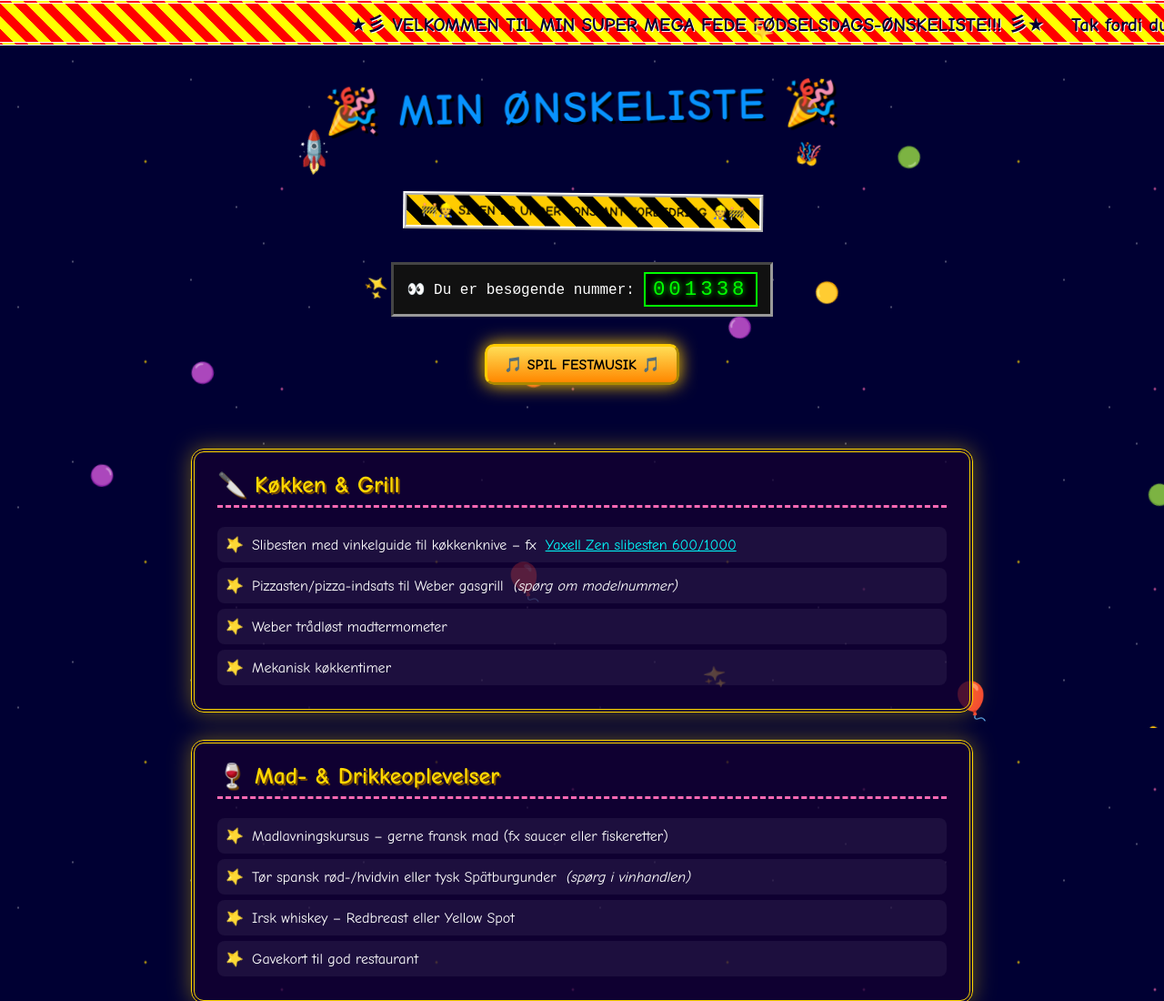
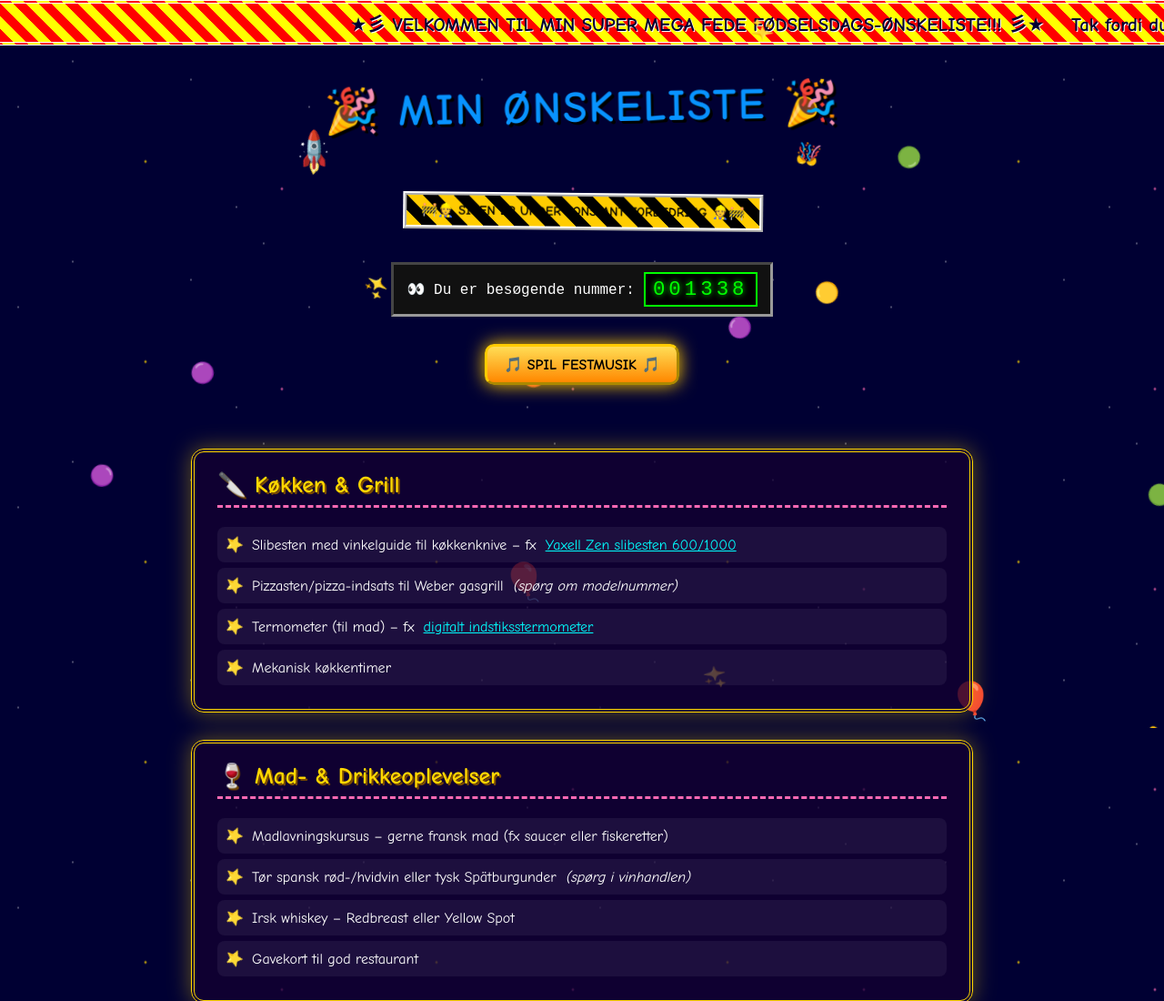
Before and after one commit to frankdossing/onskeliste, a plain HTML site: page index.html in a window 1280 px wide. Shown: the top 1100 px of the page at 91% size. Drawn offline with Linux system fonts and the light colour scheme.

Commit message:
Ret Weber termometer til generelt madtermometer med link

```diff
--- a/index.html
+++ b/index.html
@@ -400,7 +400,7 @@
     <ul>
       <li><span class="star">⭐</span> Slibesten med vinkelguide til køkkenknive – fx <a href="https://knivblokken.dk/produkter/yaxell-zen-slibesten-600-1000/" target="_blank" rel="noopener">Yaxell Zen slibesten 600/1000</a></li>
       <li><span class="star">⭐</span> Pizzasten/pizza-indsats til Weber gasgrill <em>(spørg om modelnummer)</em></li>
-      <li><span class="star">⭐</span> Weber trådløst madtermometer</li>
+      <li><span class="star">⭐</span> Termometer (til mad) – fx <a href="https://www.hwl.dk/termometre-og-minuture/termometer-indstik-digital--plus-300-gr" target="_blank" rel="noopener">digitalt indstiksstermometer</a></li>
       <li><span class="star">⭐</span> Mekanisk køkkentimer</li>
     </ul>
   </section>
```
